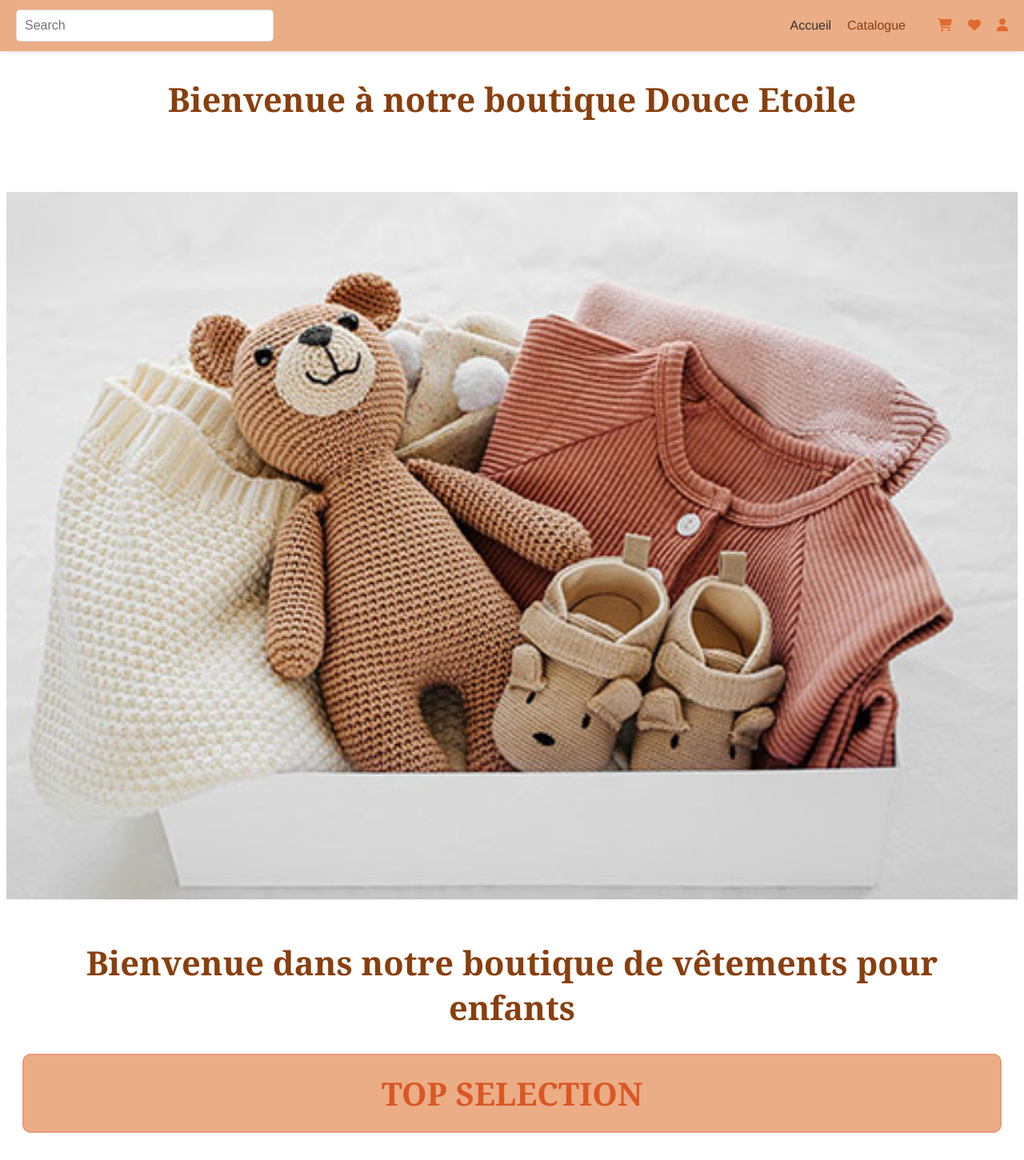
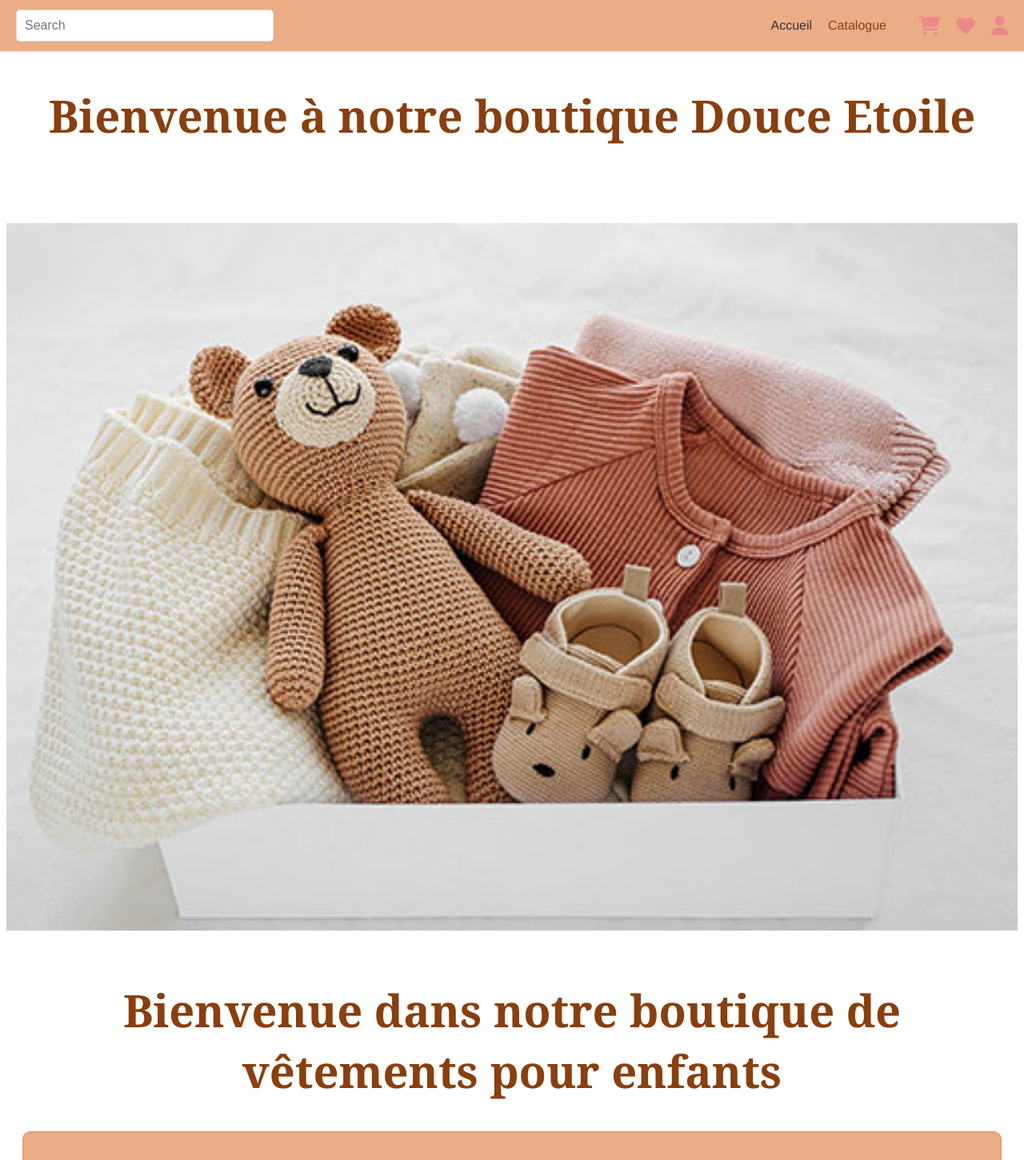
Before and after one commit to AlbaMate/Mini-Boutique, a Vue app: page / in a window 1280 px wide. Shown: the top 1451 px of the page at 80% size. Built offline with nearby package versions, Linux system fonts and the light colour scheme.

Commit message:
petit-modif

```diff
--- a/src/App.vue
+++ b/src/App.vue
@@ -31,7 +31,7 @@ export default {
   padding-top: 60px; /* Ajuste en fonction de la hauteur de la navbar */
 }
 h1{
-  font-size: 260%;
+  font-size: 350%;
   font-family: Georgia, 'Times New Roman', Times, serif;
 }
 
--- a/src/components/HeaderNavbar.vue
+++ b/src/components/HeaderNavbar.vue
@@ -61,7 +61,7 @@ header {
   padding: 12px 20px; /* Ajustez les paddings selon vos besoins */
 }
 .fas {
-  color: #e16a2e; /* La même couleur que pour les autres éléments */
+  color: #ea8989; /* La même couleur que pour les autres éléments */
 }
 
 /* Style de la navbar */
@@ -129,6 +129,10 @@ header {
   margin-left: 20px;
 }
 
+.navbar-icons .fas {
+  font-size: 24px; /* Ajuste la taille des icônes selon tes besoins */
+}
+
 /* Style du formulaire de recherche */
 .search-form {
   margin-right: auto; /* Assure que le formulaire est aligné à gauche */
--- a/src/views/HomeInfo.vue
+++ b/src/views/HomeInfo.vue
@@ -95,10 +95,11 @@ export default {
 
 .phrase-container h1 {
   color: #d3400ac7; /* Couleur du texte bleue pour correspondre à la bordure */
-  font-size: 2.5em; /* Taille de la police, assez grande pour être accrocheuse */
+  font-size: 2.9em; /* Taille de la police, assez grande pour être accrocheuse */
   font-weight: bold; /* Texte en gras pour plus de visibilité */
   margin: 0; /* Supprimer la marge par défaut du <h1> */
   padding: 0; /* Supprimer le rembourrage par défaut du <h1> */
+    font-family: Georgia, 'Times New Roman', Times, serif;
 }
 
 
```
